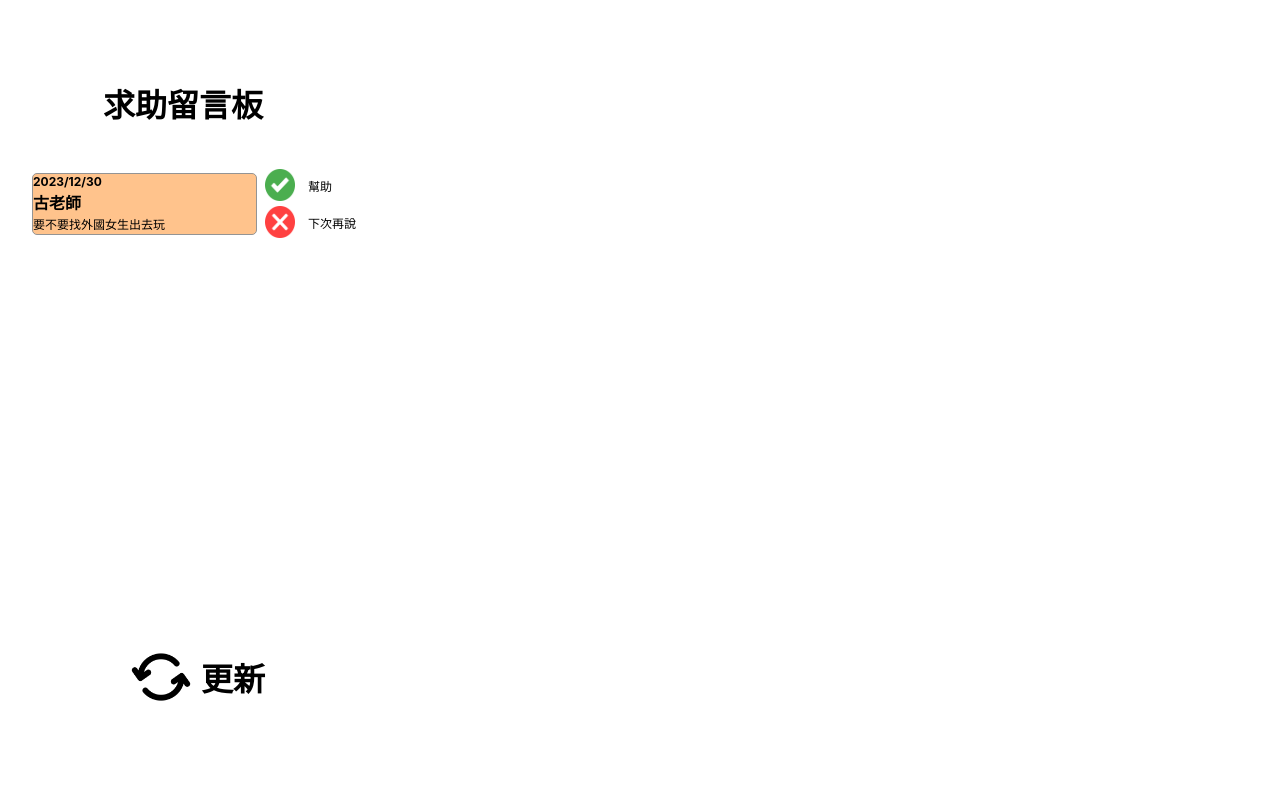
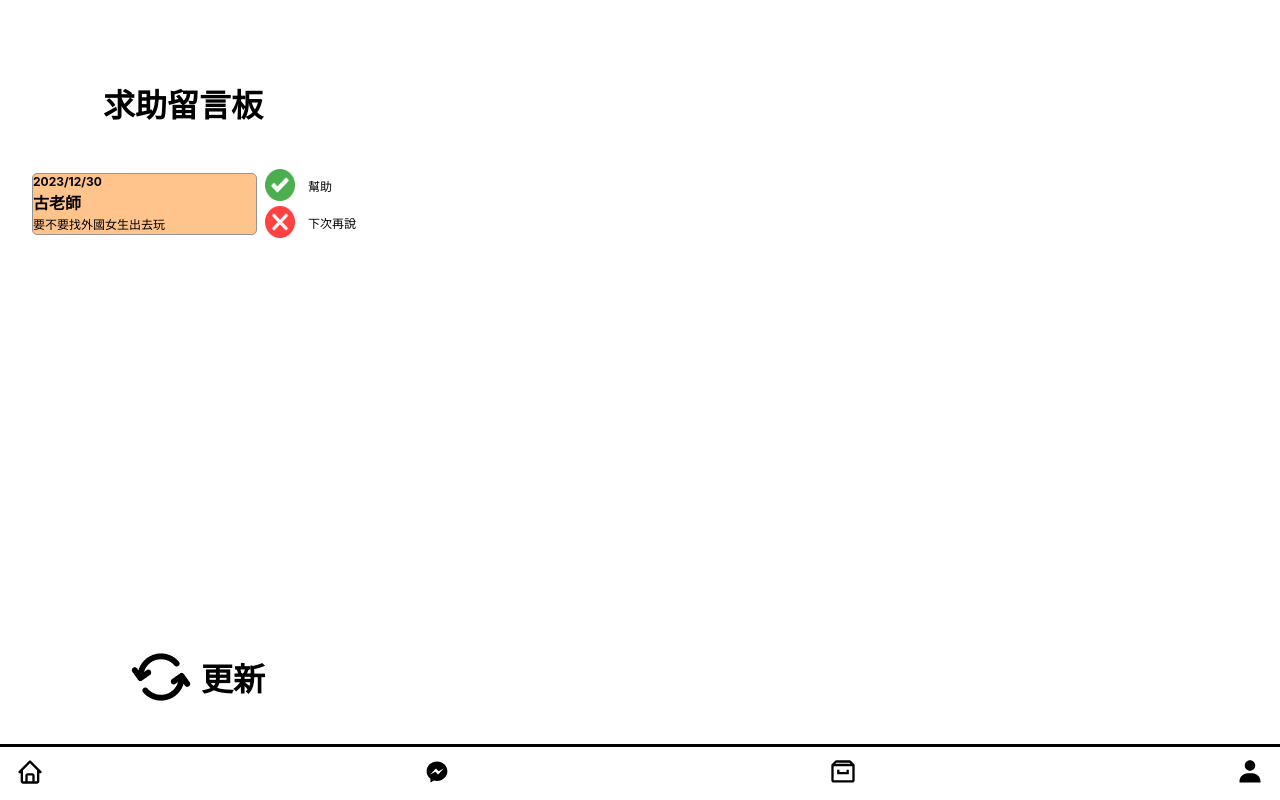
Before and after one commit to PicassoEason/ShopGO_PWA, a React (Create React App) app: page /board in a window 1280 px wide. Built offline with nearby package versions, Linux system fonts and the light colour scheme.

Commit message:
footer style change

```diff
--- a/src/App.js
+++ b/src/App.js
@@ -28,7 +28,7 @@ function App() {
   return (
     <Router>
       <Routes>
-        <Route path="/" />
+        <Route path="/" element={<Index />}/>
         <Route path="/board" element={<Board />} />
         <Route path="/boxstatus" element={<BoxStatus />} />
         <Route path="/needs" element={<Needs />} />
--- a/src/board.js
+++ b/src/board.js
@@ -3,6 +3,8 @@ import ref from './img/refresh.png';
 import check from './img/accept.png';
 import x from './img/delete-button.png';
 import './css/board.css'
+import Footer  from './component/footer';
+
 export default function App() {
     const [buttonClickCount, setButtonClickCount] = useState(0);
     const messages = [
@@ -58,6 +60,7 @@ export default function App() {
                 </button>
 
             </div>
+            <Footer></Footer>
         </div>
     </>)
 }
--- a/src/component/footer.js
+++ b/src/component/footer.js
@@ -2,12 +2,14 @@
 
 import React from 'react';
 import { Link } from 'react-router-dom';
-import { FaSearch, FaHome, FaBell, FaUser } from 'react-icons/fa';
+import { BiArchive,BiLogoMessenger , BiSolidUser,BiHome  } from "react-icons/bi";
 
 function Footer() {
   const buttonStyle = {
+    // border: 'none', // 移除框線
     border: 'none', // 移除框線
     background: 'transparent', // 使按鈕背景透明
+    marginRight: '20px',
   };
 
   return (
@@ -17,31 +19,31 @@ function Footer() {
         justifyContent: 'space-between',
         alignItems: 'center',
         padding: '10px',
-        borderTop: '1px solid black',
+        borderTop: '3px solid black',
         width: '100%',
         position: 'fixed',
         bottom: 0,
         background: 'white',
       }}
     >
-      {/* <Link to="/search">
+      <Link to="/board">
         <button style={buttonStyle}>
-          <FaSearch size={28} />
-        </button>
-      </Link> */}
-      <Link to="/message">
-        <button style={buttonStyle}>
-          <FaHome size={28} />
+          <BiHome   size={28} />
         </button>
       </Link>
-      <Link to="/notifi">
+      <Link to="/needs">
         <button style={buttonStyle}>
-          <FaBell size={28} />
+          <BiLogoMessenger  size={28} />
         </button>
       </Link>
-      <Link to="/profile">
+      <Link to="/boxstatus">
         <button style={buttonStyle}>
-          <FaUser size={28} />
+          <BiArchive size={28} />
+        </button>
+      </Link>
+      <Link to="/user">
+        <button style={buttonStyle}>
+          < BiSolidUser size={28} />
         </button>
       </Link>
     </div>
```
